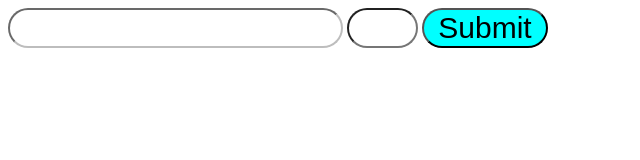
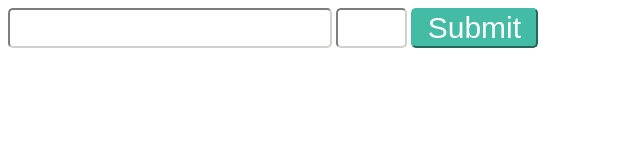
Before and after one commit to ArvinthC3000/iPredict-UD, a plain HTML site: page index.html in a window 1280 px wide. Shown: the whole page, without its empty margins (0-640 px from the left). Drawn offline with Linux system fonts and the light colour scheme.

Commit message:
css updated

```diff
--- a/style.css
+++ b/style.css
@@ -1,14 +1,14 @@
 .inputItem{
-    padding-left: 1%;
     position: relative;
     display: inline-block;
     height: 5%;
     width: 25%;
     font-size: 30px;
-    border-radius: 30px;
+    border-radius: 5px;
     outline: none;
-    box-shadow: #000000;
-    border-color: #BDBDBD;
+    text-align: center;
+    border-color: #D3D0CB;
+
 }
 
 .inputQnty{
@@ -17,8 +17,11 @@
     height: 5%;
     width: 5%;
     font-size: 30px;
-    border-radius: 30px;
+    border-radius: 5px;
     outline: none;
+    text-align: center;
+    border-color: #D3D0CB;
+
 }
 
 .submit{
@@ -26,7 +29,9 @@
     width: 10%;
     height: 5%;
     font-size: 30px;
-    border-radius: 30px;
-    background-color: aqua;
+    border-radius: 5px;
+    background-color: #44BBA4;
+    border-color: #44BBA4;
     outline: none;
+    color: #ffffff;
 }
```
